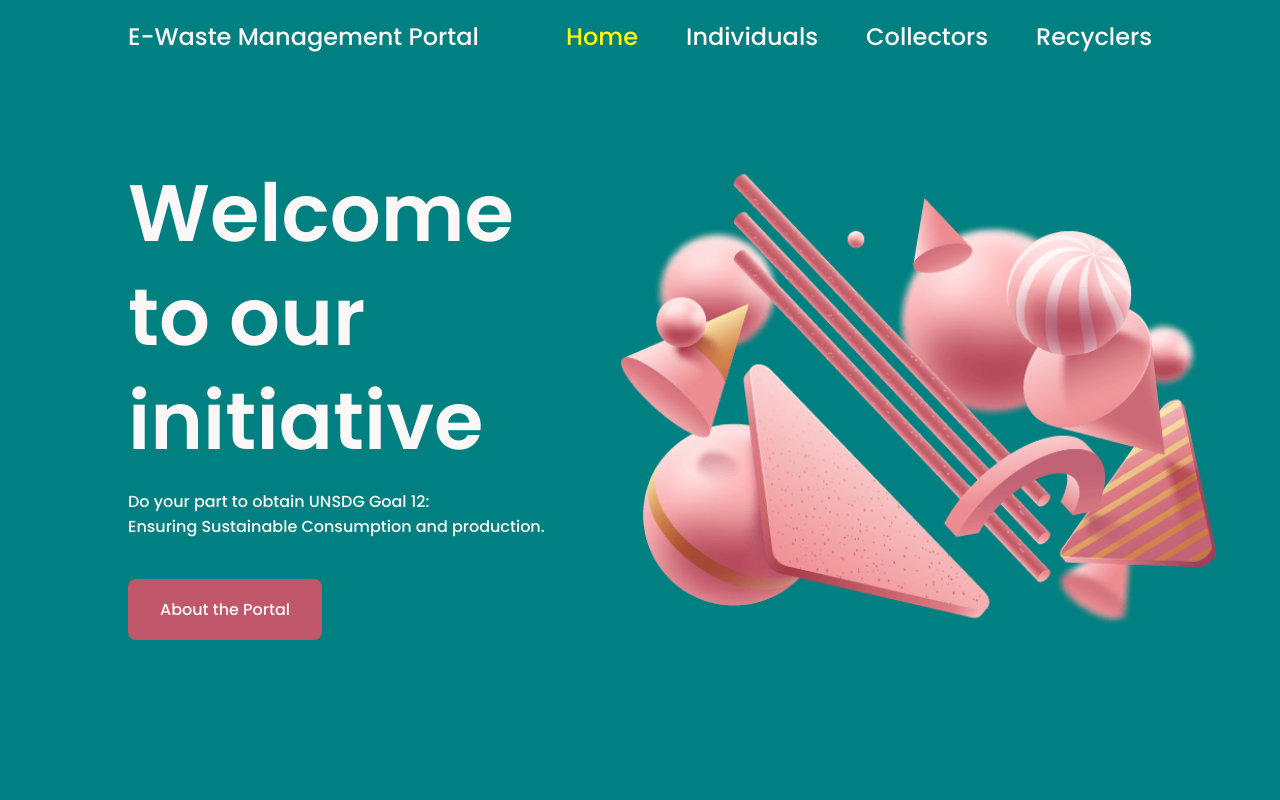
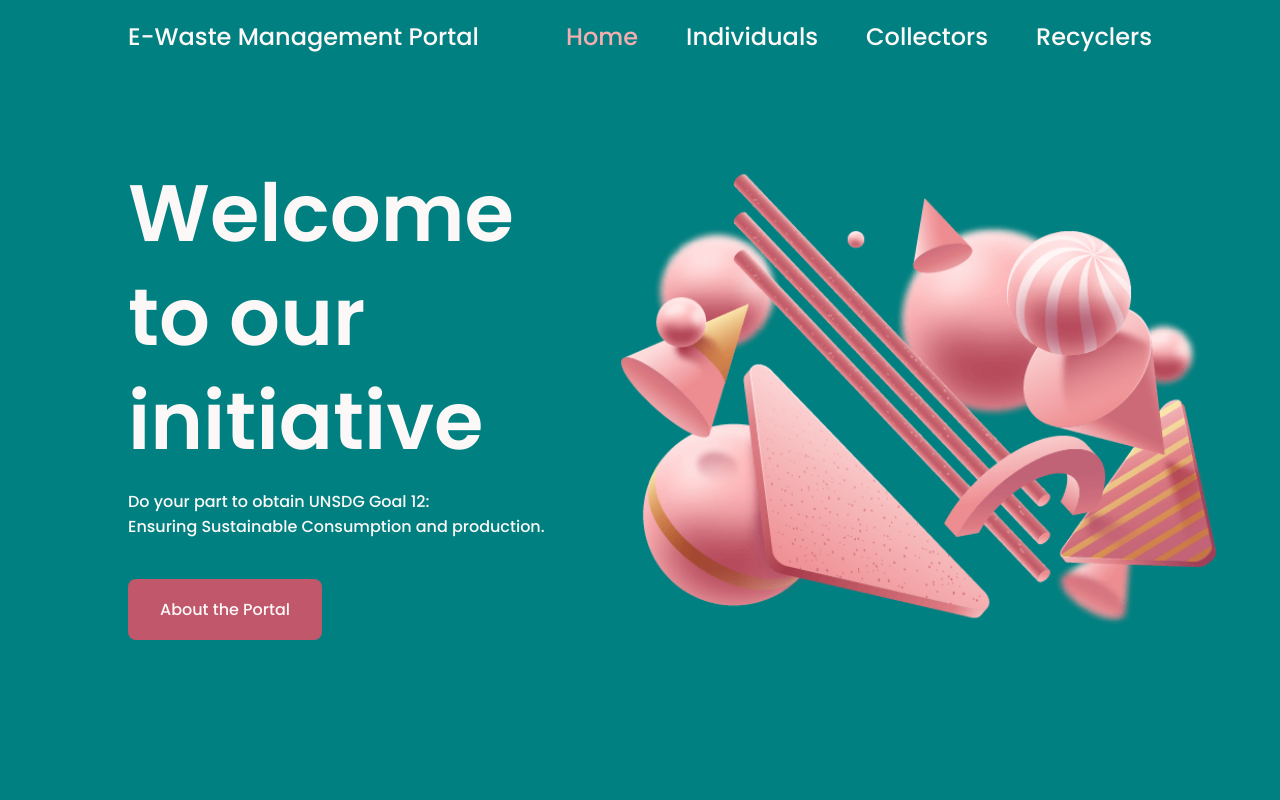
Before and after one commit to Mithunitp/ewaste-unsdg-hci, a PHP site: page / in a window 1280 px wide. Run offline with PHP 8.4, Linux system fonts and the light colour scheme; some libraries are stand-ins or nearby versions.

Commit message:
Changed nav color
Changed color to maroon

```diff
--- a/css/homepagestyle.css
+++ b/css/homepagestyle.css
@@ -113,7 +113,7 @@ img{
 }
 
 .nav__link.active{
-  color:yellow;
+  color:#F5AEB0;
 }
 
 .nav__close, .nav__link, .nav__logo, .nav__toggle{
@@ -125,7 +125,7 @@ img{
 }
 
 .nav__link:hover{
-  color: yellow;
+  color:  maroon;
 }
 
 .nav__toggle{
```
